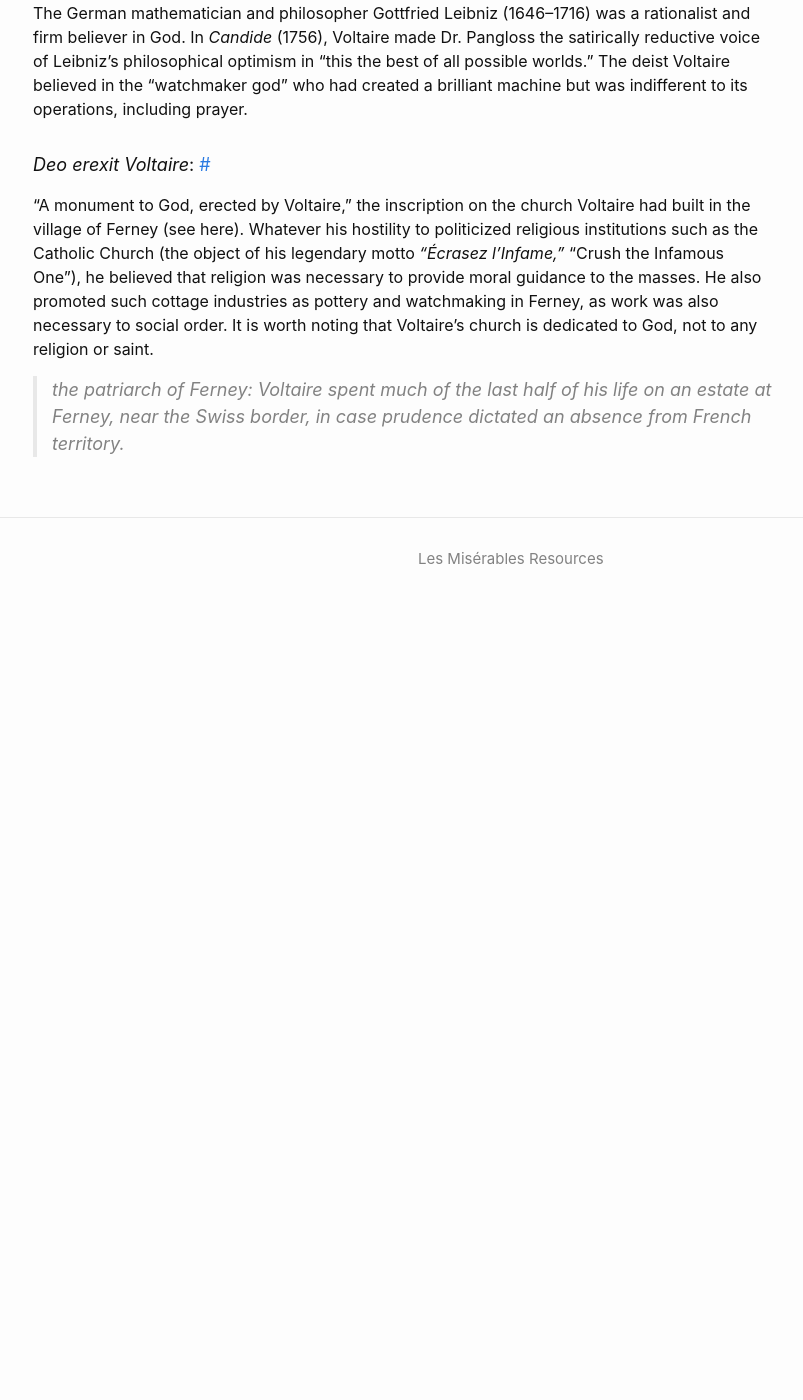
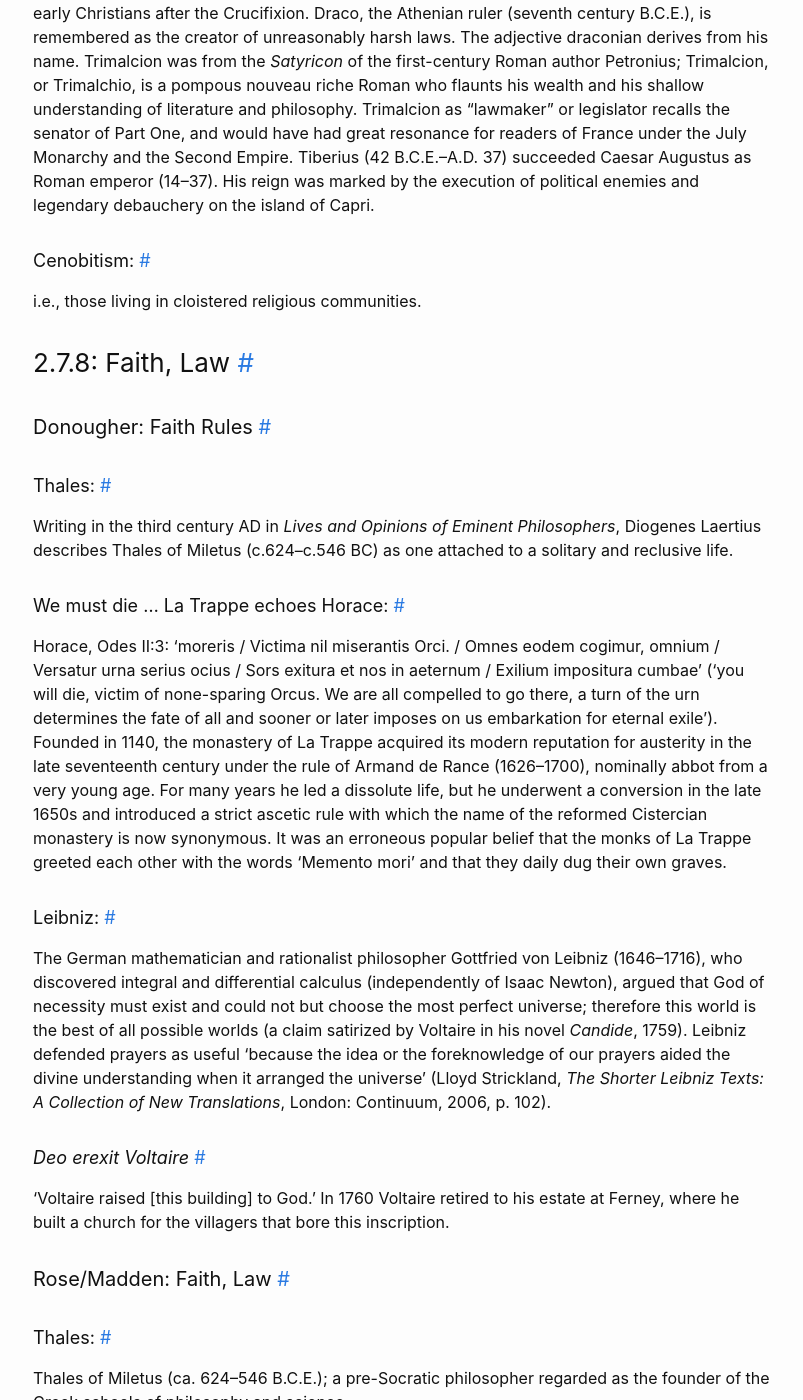
Before and after one commit to lesmisblathers/lesmisblathers.github.io, a Jekyll site: the page built from footnotes/index.md, in a window 1280 px wide and 1400 px high, scrolled down 22265 px. Shown: the whole window, without its empty margins (237-1040 px from the left). Built offline with Jekyll 4.4.1, drawn with Linux system fonts in a browser that asks for light colours; before the commit the page ends 22895 px from its top, so only the background shows below that; some of the changed text lies outside the part shown.

Commit message:
Update index.md

```diff
--- a/footnotes/index.md
+++ b/footnotes/index.md
@@ -393,6 +393,12 @@
 
 #### Donougher: On What Conditions We Can Respect the Past
 
+##### a black heifer:
+‘White animals were offered to heavenly deities, black to those of the underworld … So at Rome, where the importance and difficulty of getting a white victim for Jupiter led to whitening with pipe clay (Juvenal, Satire 10, line 65, *cretatum bovem*)’, *A Dictionary of Greek and Roman Antiquities*, ed. W. Smith, W. Wayte and G. E. Marindin, London: J. Murray, 1890.
+
+##### *Bos cretatus*:
+Latin: ‘Chalk-whitened ox’, for sacrificial purposes.
+
 #### Rose/Madden: On What Conditions We can Respect The Past
 
 ##### put the handles back on the aspersoria and the sabres:
@@ -427,6 +435,12 @@
 ### 2.7.6: The Absolute Goodness of Prayer
 
 #### Donougher: The Absolute Goodness of Prayer
+
+##### metaphysical school of the north:
+For the German philosopher Arthur Schopenhauer (1788–1860), author of *The World as Will* and *Representation* (1819), the driving energy is Will; for Descartes it is Force.
+
+##### a Lyceum:
+The gymnasium located beyond the walls of ancient Athens, mentioned in Plato’s dialogues as a place where Socrates taught, and the site of a later philosophical school founded by Aristotle.
 
 #### Rose/Madden: Absolute Goodness of Prayer
 
@@ -440,6 +454,9 @@
 
 #### Donougher: Take Care in Censuring
 
+##### Caiaphas … Draco … Trimalchio … Tiberius:
+Caiaphas was the Jewish high priest who presided over the court that sought evidence against Christ in order to put him to death (Matthew 26:57–68). He appears in medieval passion plays dressed as a bishop. Draco, the Athenian legislator of the seventh century BC, established a legal code that was considered particularly harsh, with the death penalty prescribed for even minor offences – hence the term ‘draconian’. A debauched parvenu of immense wealth and no morals, Trimalchio is a character in the satirical novel *Satyricon* by the first-century-AD Latin author Petronius. The Roman emperor Tiberius (42 BC–AD 37) is portrayed by the historian Tacitus (56–117) as crafty, cruel, licentious and unprincipled.
+
 #### Rose/Madden: Precautions to Take in Laying Blame
 
 ##### Caiaphas as bishop … Tiberius as emperor:
@@ -451,6 +468,18 @@
 ### 2.7.8: Faith, Law
 
 #### Donougher: Faith Rules
+
+##### Thales:
+Writing in the third century AD in *Lives and Opinions of Eminent Philosophers*, Diogenes Laertius describes Thales of Miletus (c.624–c.546 BC) as one attached to a solitary and reclusive life.
+
+##### We must die … La Trappe echoes Horace:
+Horace, Odes II:3: ‘moreris / Victima nil miserantis Orci. / Omnes eodem cogimur, omnium / Versatur urna serius ocius / Sors exitura et nos in aeternum / Exilium impositura cumbae’ (‘you will die, victim of none-sparing Orcus. We are all compelled to go there, a turn of the urn determines the fate of all and sooner or later imposes on us embarkation for eternal exile’). Founded in 1140, the monastery of La Trappe acquired its modern reputation for austerity in the late seventeenth century under the rule of Armand de Rance (1626–1700), nominally abbot from a very young age. For many years he led a dissolute life, but he underwent a conversion in the late 1650s and introduced a strict ascetic rule with which the name of the reformed Cistercian monastery is now synonymous. It was an erroneous popular belief that the monks of La Trappe greeted each other with the words ‘Memento mori’ and that they daily dug their own graves.
+
+##### Leibniz:
+The German mathematician and rationalist philosopher Gottfried von Leibniz (1646–1716), who discovered integral and differential calculus (independently of Isaac Newton), argued that God of necessity must exist and could not but choose the most perfect universe; therefore this world is the best of all possible worlds (a claim satirized by Voltaire in his novel *Candide*, 1759). Leibniz defended prayers as useful ‘because the idea or the foreknowledge of our prayers aided the divine understanding when it arranged the universe’ (Lloyd Strickland, *The Shorter Leibniz Texts: A Collection of New Translations*, London: Continuum, 2006, p. 102).
+
+##### *Deo erexit Voltaire*
+‘Voltaire raised [this building] to God.’ In 1760 Voltaire retired to his estate at Ferney, where he built a church for the villagers that bore this inscription.
 
 #### Rose/Madden: Faith, Law
 
```
Also changed, not shown: other parts of footnotes/index.md (+2 -0 lines).
